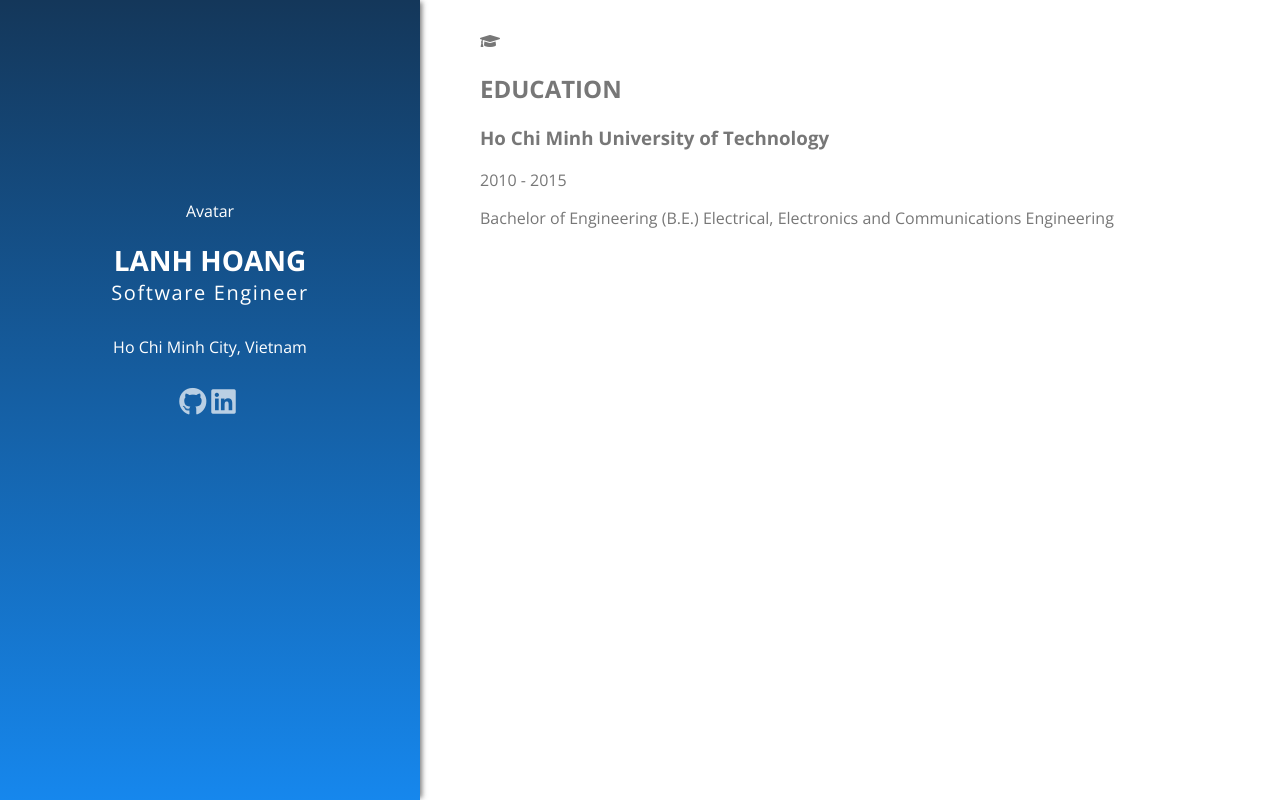
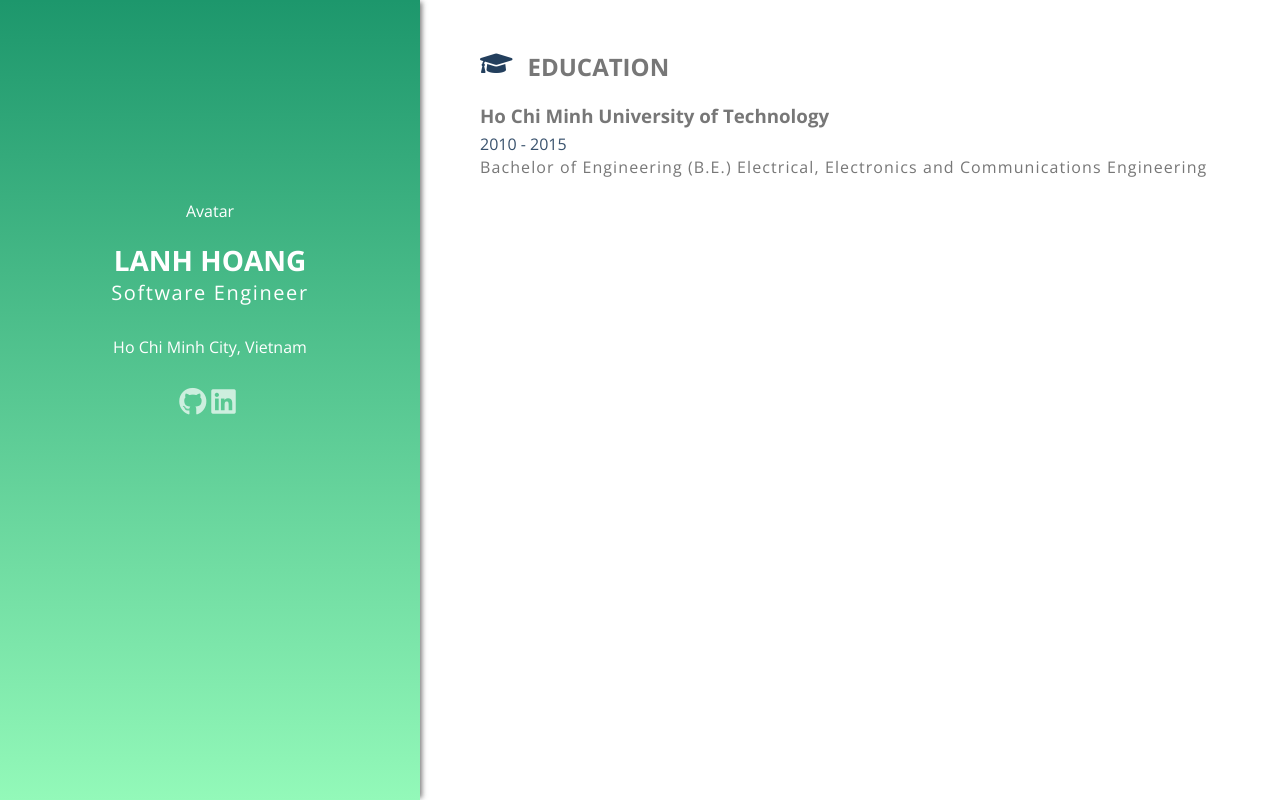
Before and after one commit to lanhhoang/react-resume, a React app: page / in a window 1280 px wide. Built offline with nearby package versions, Linux system fonts and the light colour scheme.

Commit message:
Add Education CSS

```diff
--- a/src/App.css
+++ b/src/App.css
@@ -14,11 +14,7 @@
   float: left;
   color: white !important;
   height: 100%;
-  background-image: linear-gradient(
-    to top,
-    rgb(22, 135, 237) 0%,
-    rgb(20, 55, 90) 100%
-  );
+  background-image: linear-gradient(to top, #93f9b9 0%, #1d976c 100%);
 }
 
 .ContentWrapper {
--- a/src/components/Education/Education.css
+++ b/src/components/Education/Education.css
@@ -1,2 +1,31 @@
 .Education {
+  padding-bottom: 20px;
 }
+
+.Education i {
+  float: left;
+  color: #233f5d;
+  font-size: 26px;
+  margin-right: 15px;
+}
+
+.Item {
+  margin-bottom: 30px;
+}
+
+.Item h3 {
+  color: #777;
+  margin-bottom: 5px;
+}
+
+.Item span {
+  color: rgba(35, 63, 93, 0.9);
+  font-weight: 300;
+}
+
+.Item p {
+  margin-top: 0px;
+  width: 95%;
+  letter-spacing: 1.1px;
+  line-height: 25px;
+}
--- a/src/components/Education/Education.jsx
+++ b/src/components/Education/Education.jsx
@@ -1,11 +1,12 @@
 import React from 'react';
+import styles from './Education.css';
 
 const Education = ({ educations }) => {
   const myEducation = (
     <div>
       {educations.map(education => {
         return (
-          <div className="item" key={education.degree}>
+          <div className={styles.Item} key={education.degree}>
             <h3>{education.university}</h3>
             <span>
               {education.startTime} - {education.endTime}
@@ -20,7 +21,7 @@ const Education = ({ educations }) => {
     </div>
   );
   return (
-    <div>
+    <div className={styles.Education}>
       <i className="fas fa-graduation-cap" />
       <h2>EDUCATION</h2>
       {myEducation}
```
